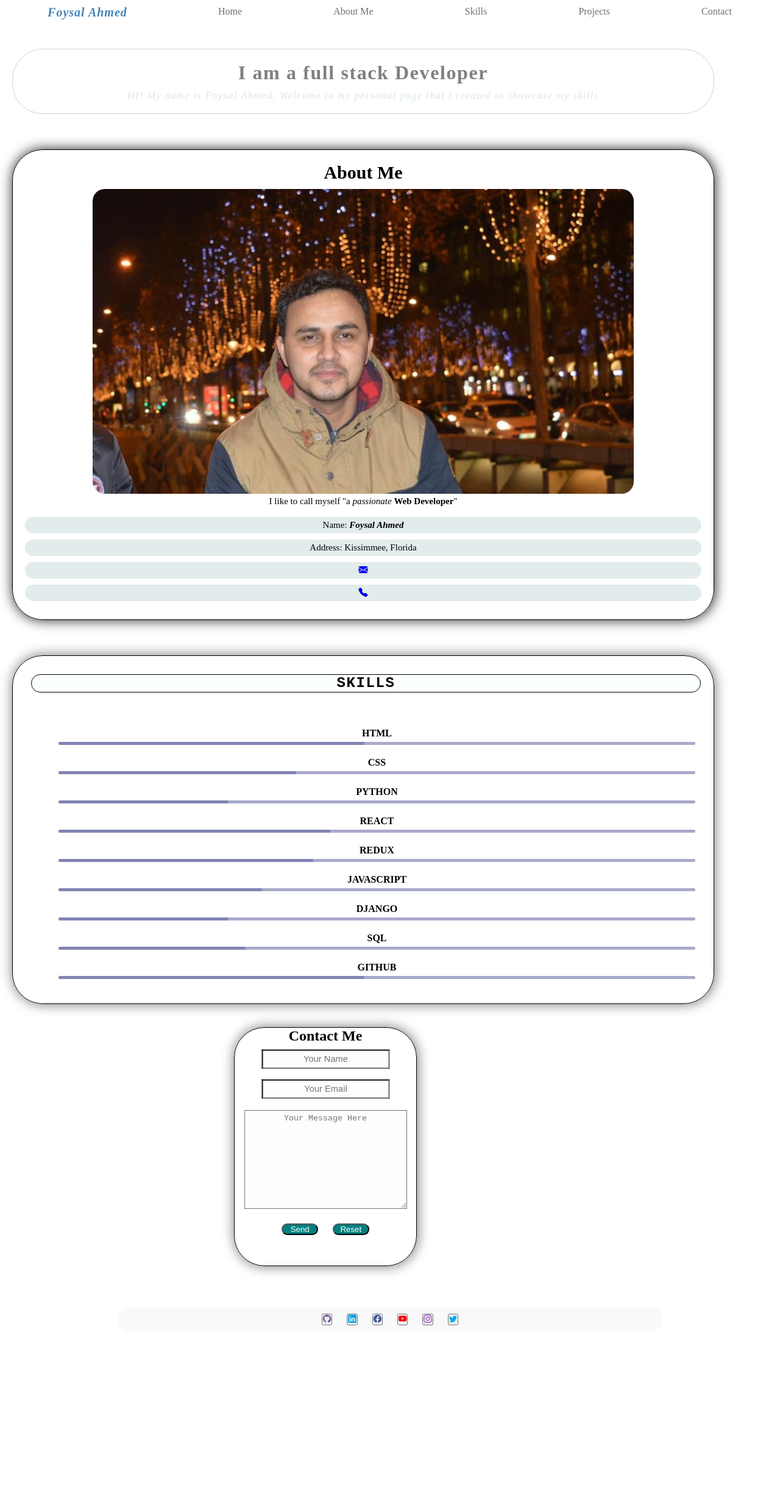
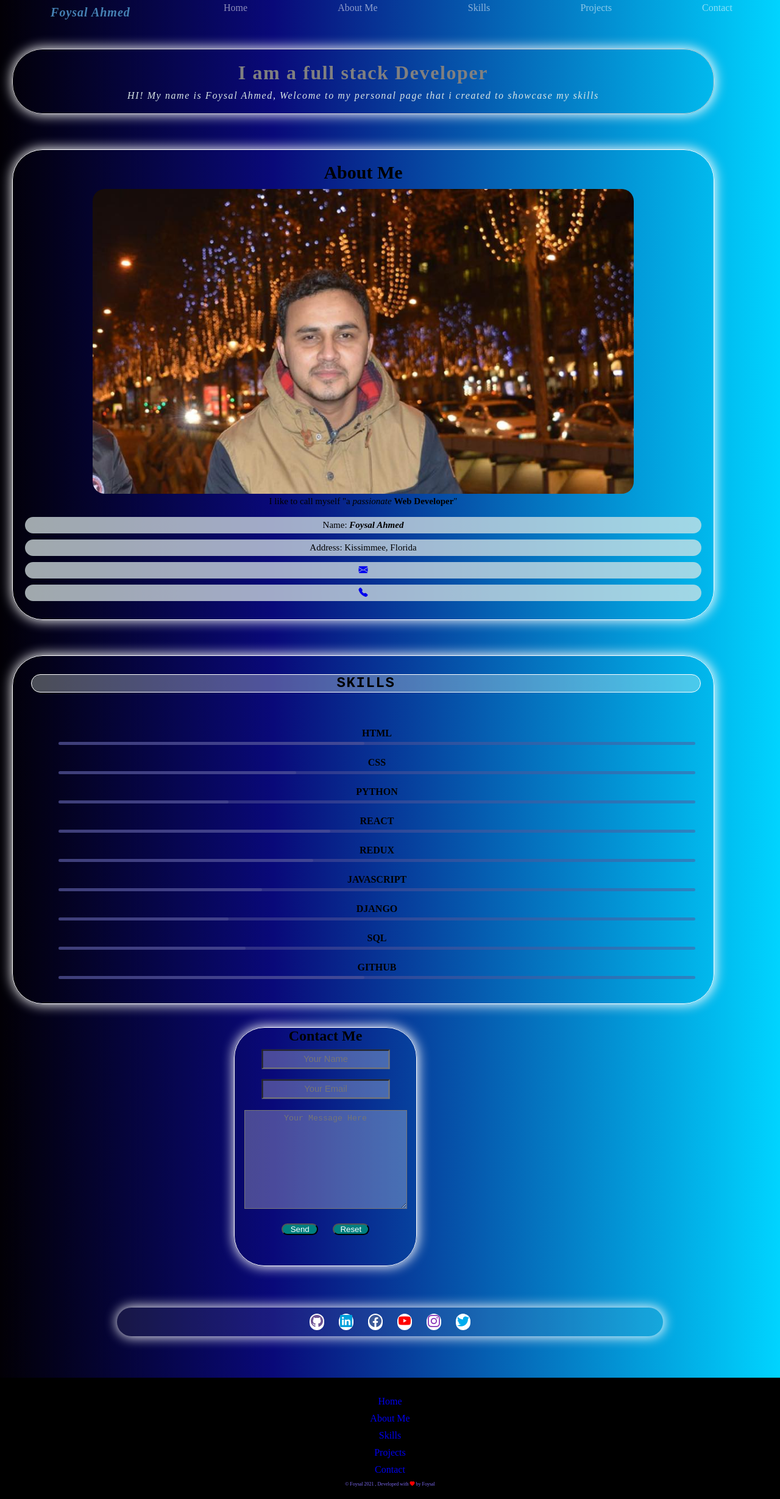
Before and after one commit to foysal90/portfolio, a PHP site: page / in a window 1280 px wide. Shown: the whole page at 61% size. Before the commit the page ends 2234 px from the top, so only its background shows below. Run offline with PHP 8.4, Linux system fonts and the light colour scheme; some libraries are stand-ins or nearby versions.

Commit message:
modified some designed

```diff
--- a/index.html
+++ b/index.html
@@ -16,7 +16,7 @@
 
     </div>
     <a href="#">Home</a>
-    <a href="#aboutme-id">About Me</a>
+    <a href="#about-Me-id">About Me</a>
     <a href="#skills-id">Skills</a>
     <a href="#projects-id">Projects</a>
     <a href="#contact-me">Contact</a>
@@ -33,7 +33,7 @@
   <br>
 
 
-  <div class="about-me" id="about-me-id">
+  <div class="about-me" id="about-Me-id">
     <h1>About Me</h1>
     <img src="image/fas.jpg" alt="img">
 
@@ -96,43 +96,59 @@
 
 <div class="contact-links col-4" >
   <div class="icons">
-    <button>
+    <button class="btn">
       <a href="https://github.com/foysal90" target="_blank">
         <i class="bi bi-github"></i>
 
       </a>
     </button>
 
-    <button>
+    <button class="btn">
       <a href="linkedin.com/in/foysalahmed90" target="_blank">
         <i class="bi bi-linkedin"></i>
       </a>
     </button>
 
-    <button>
+    <button class="btn">
       <a href="https://www.facebook.com/cricket.faisal/" target="_blank">
         <i class="bi bi-facebook"></i>
       </a>
     </button>
 
-    <button>
+    <button class="btn">
       <a href="">
         <i class="bi bi-youtube"></i>
       </a>
     </button>
 
-    <button>
+    <button class="btn">
       <a href="https://www.instagram.com/foy_sal_15/" target="_blank">
         <i class="bi bi-instagram"></i>
       </a>
     </button>
 
-    <button>
+    <button class="btn">
       <a href="">
         <i class="bi bi-twitter"></i>
       </a>
     </button>
   </div>
+
+</div>
+<br>
+<div class="footer">
+  <div class="footer-menu col-6">
+    <a href="#">Home</a>
+    <a href="#about-Me-id">About Me</a>
+    <a href="#skills-id">Skills</a>
+    <a href="#projects-id">Projects</a>
+    <a href="#contact-me">Contact</a>
+    </div>
+
+    <div class="footer-desc col-6">
+      &copy; Foysal 2021 , Developed  with <span><i class="bi bi-heart-fill"></i></span> by Foysal
+
+    </div>
 
 </div>
 
--- a/style.css
+++ b/style.css
@@ -3,15 +3,6 @@
     padding: 0;
     box-sizing: border-box;
 }
-
- /*.wrapper {
-    position: relative;
-    width: 100%;
-    height: 100%;
-    overflow: hidden;
-    background: linear-gradient(90deg, rgba(2,0,6,1) 0%, rgba(9,9,121,1) 35%, rgba(0,212,255,1) 100% );
-
-} */
 
 .navbar {
     display: flex;
@@ -24,21 +15,29 @@
 
 
 
+
+}
+
+.wrapper {
+    position: relative;
+    width: 100%;
+    height: 100%;
+    overflow: hidden;
+    background: linear-gradient(90deg, rgba(2,0,6,1) 0%, rgba(9,9,121,1) 35%, rgba(0,212,255,1) 100% );
+
 }
 
 .navbar a {
     text-decoration: none;
-    margin: 6px;
-    color: rgba(3, 1, 1, 0.564);
-    background-color:rgba(226, 220, 213, 0);
-    height: 35%;
+    color: rgba(255, 255, 255, 0.543);
+}
 
-}
 
 .navbar a:hover {
     cursor: pointer;
-    color: whitesmoke;
-    background-color: rgba(0, 0, 255, 0.297);
+    color: grey;
+    text-decoration: none;
+
 }
 
 .nav-heading {
@@ -47,6 +46,7 @@
     letter-spacing: 0.1em;
     font-style: italic;
     color: steelblue;
+
 }
 
 .about-me img {
@@ -60,9 +60,9 @@
     text-align: center;
     font-size: 15px;
     margin: 20px;
-    border: 1px solid;
+    border: 1px solid white;
     width: 90%;
-    box-shadow: 1px 0px 20px 1px rgb(51, 51, 51);
+    box-shadow: 1px 0px 20px 1px white;
     border-radius: 50px;
     padding: 20px;
 }
@@ -320,12 +320,12 @@
 
 
 .card {
-     border: 1px solid;
+     border: 1px solid white;
      width: 90%;
     border-radius: 50px;
      padding: 20px;
      margin: 20px;
-     box-shadow: 1px 0px 20px 1px grey;
+     box-shadow: 1px 0px 20px 1px white;
  }
 
  .card:hover {
@@ -337,7 +337,7 @@
 
  .skills {
      text-align: center;
-     border: 1px solid;
+     border: 1px solid white;
      margin: 10px;
      width: 99%;
      height: 30px;
@@ -355,9 +355,9 @@
     padding-bottom: 40px;
      width: 300px;
      height: 20%;
-     border: 1px solid;
+     border: 1px solid white;
      border-radius: 50px;
-     box-shadow: 1px 0px 20px 1px grey;
+     box-shadow: 1px 0px 20px 1px white;
 
 
 
@@ -372,10 +372,11 @@
 
  }
 .contact:hover{
-    transition: 7s;
+    transition: 10s;
     transform: scale(1.1);
     background-color: royalblue;
     color: white;
+
 }
 .contact input , textarea:hover {
     transition: 10s;
@@ -444,3 +445,45 @@
 .bi-twitter {
     color: #00ACEE;
 }
+.btn:hover {
+
+    transition: 2s linear;
+    transform: scale(1.5);
+
+}
+.btn {
+    border: none;
+    border-radius: 20px;
+    font-size: 20px;
+    background-color: white;
+    padding: 2px;
+    border-style: none;
+
+}
+
+.footer {
+    background-color: black;
+    color: white;
+    padding: 20px;
+    text-align: center;
+
+}
+
+.footer-menu a {
+    display: block;
+    text-decoration: none;
+    margin: 10px;
+}
+
+.bi-heart-fill {
+    color: red;
+}
+
+.footer-desc {
+    font-size: 8px;
+    color: mediumslateblue;
+}
+
+.footer-menu a:hover {
+    color: grey;
+}
```
